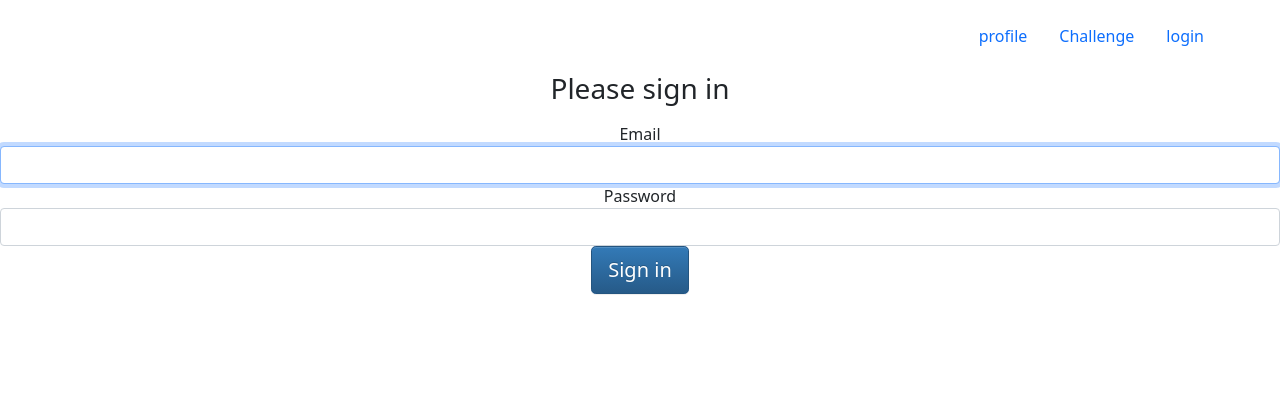
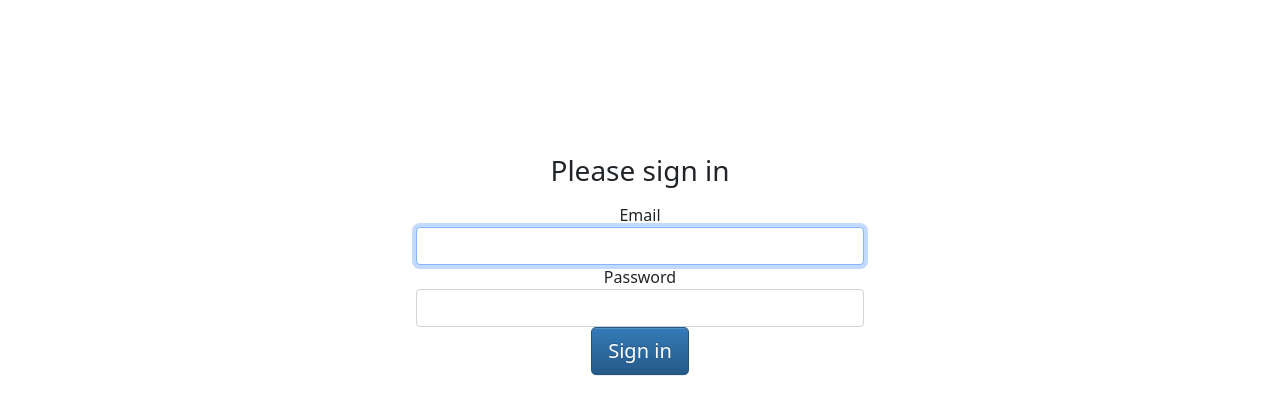
Before and after one commit to benoitCousin/Hackathon-Fiverr-WCS1, a Symfony app: template templates/security/login.html.twig in a window 1280 px wide. Shown: the top 415 px of the page. Run offline with Twig, Linux system fonts and the light colour scheme; the template is opened without the code that fills it, so the values that code supplies are empty; some libraries are stand-ins or nearby versions.

Commit message:
resolve conflict

```diff
--- a/assets/styles/form.scss
+++ b/assets/styles/form.scss
@@ -5,7 +5,7 @@
 
 
 .form-container{
-    padding-top: 16%;
+    padding-top: 4%;
 }
 .form-control{
     width: 350px;
--- a/package.json
+++ b/package.json
@@ -1,7 +1,7 @@
 {
     "devDependencies": {
         "@symfony/stimulus-bridge": "^2.0.0",
-        "@symfony/webpack-encore": "^1.0.0",
+        "@symfony/webpack-encore": "^1.5.0",
         "bootstrap": "^5.0.2",
         "core-js": "^3.0.0",
         "jquery": "^3.6.0",
--- a/templates/base.html.twig
+++ b/templates/base.html.twig
@@ -16,9 +16,7 @@
 
     </head>
     <body>
-         <header>
-            {% include "component/_nav.html.twig" %}
-        </header>
+
        {% block body %}{% endblock %}
     </body>
 {% block javascripts %}
--- a/templates/security/login.html.twig
+++ b/templates/security/login.html.twig
@@ -4,7 +4,13 @@
 
 {% block body %}
  <style>
-
+    .form-container{
+    padding-top: 12%;
+}
+.login-for{
+    width: 35%;
+    display: inline-block;
+}
  </style>
  <div class="form-container d-block text-center">
 <form method="post" class="login-for">
```
Also changed, not shown: 2 other files.
